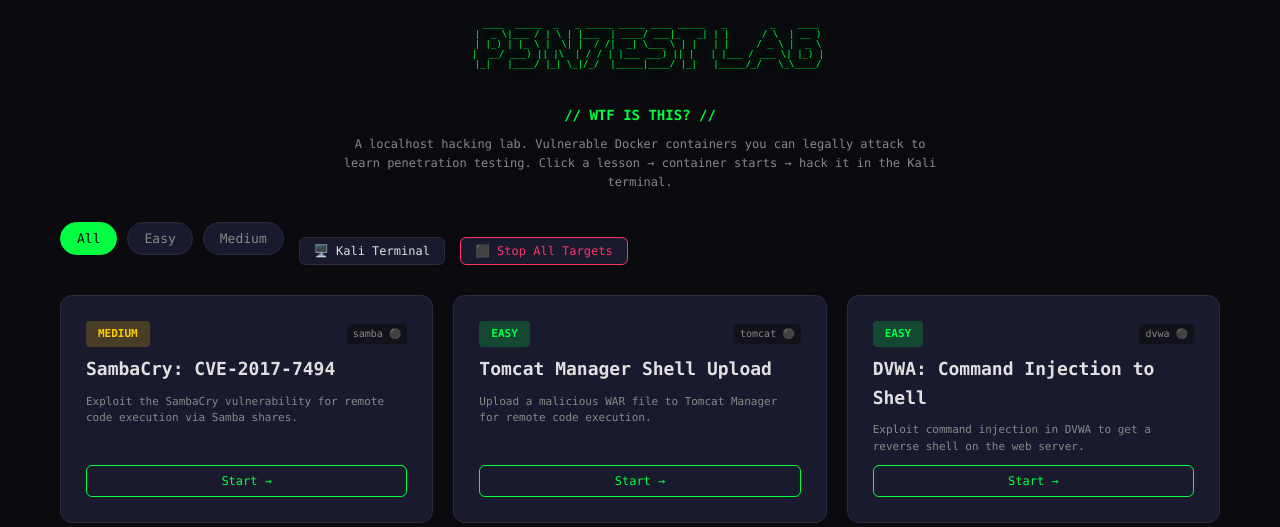
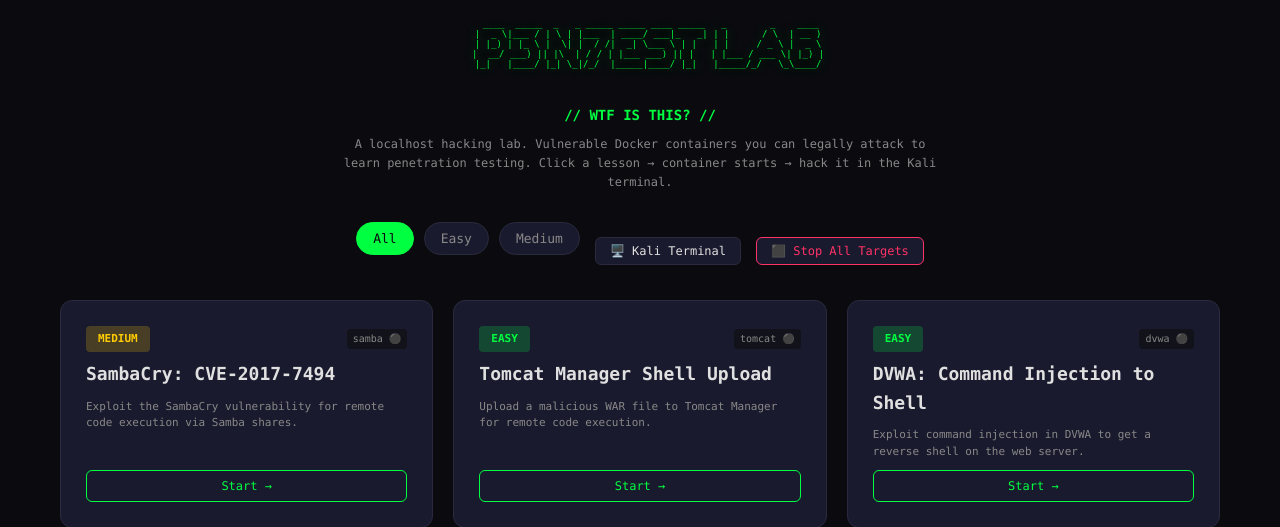
Before and after one commit to nixfred/metasploit, a Flask app: page / in a window 1280 px wide. Shown: the top 527 px of the page. Run offline with Flask 2, Linux system fonts and the light colour scheme.

Commit message:
Fix: center controls bar, fix Back link text
🤖 Generated with [Claude Code](https://claude.com/claude-code)

Co-Authored-By: Claude Opus 4.5 <noreply@anthropic.com>

```diff
--- a/lab-ui/static/style.css
+++ b/lab-ui/static/style.css
@@ -86,15 +86,17 @@ body {
 
 .lessons-header {
     display: flex;
-    justify-content: space-between;
-    align-items: center;
-    margin-bottom: 15px;
+    justify-content: center;
+    align-items: center;
+    margin-bottom: 20px;
 }
 
 .lessons-controls {
     display: flex;
     align-items: center;
+    justify-content: center;
     gap: 15px;
+    flex-wrap: wrap;
 }
 
 .kali-link {
--- a/lab-ui/templates/lesson.html
+++ b/lab-ui/templates/lesson.html
@@ -12,7 +12,7 @@
         <!-- Left Panel: Instructions -->
         <div class="lesson-panel">
             <header class="lesson-header">
-                <a href="/" class="back-link">← Back to Lessons</a>
+                <a href="/" class="back-link">← Back</a>
                 <h1>{{ lesson.name }}</h1>
                 <div class="lesson-meta">
                     <span class="difficulty {{ lesson.difficulty }}">{{ lesson.difficulty | upper }}</span>
```
